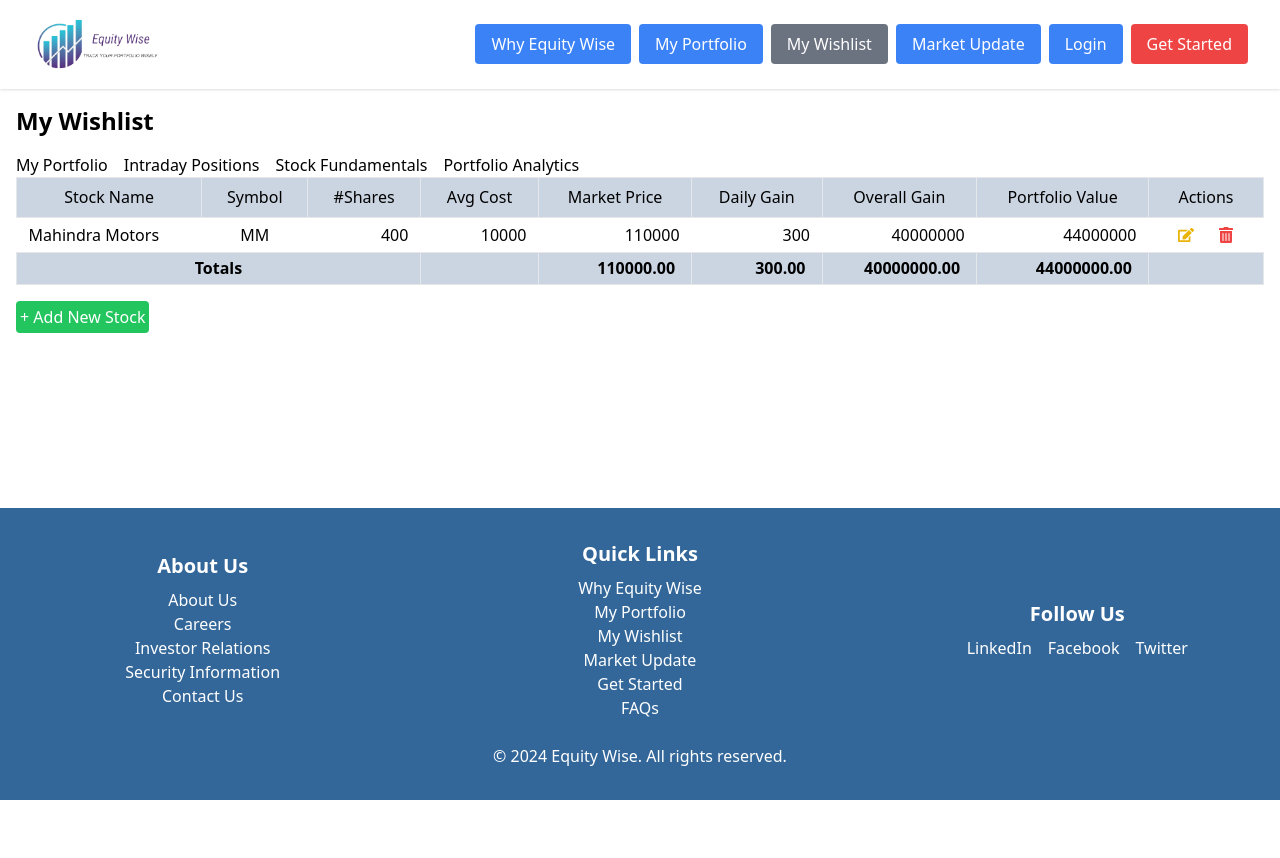
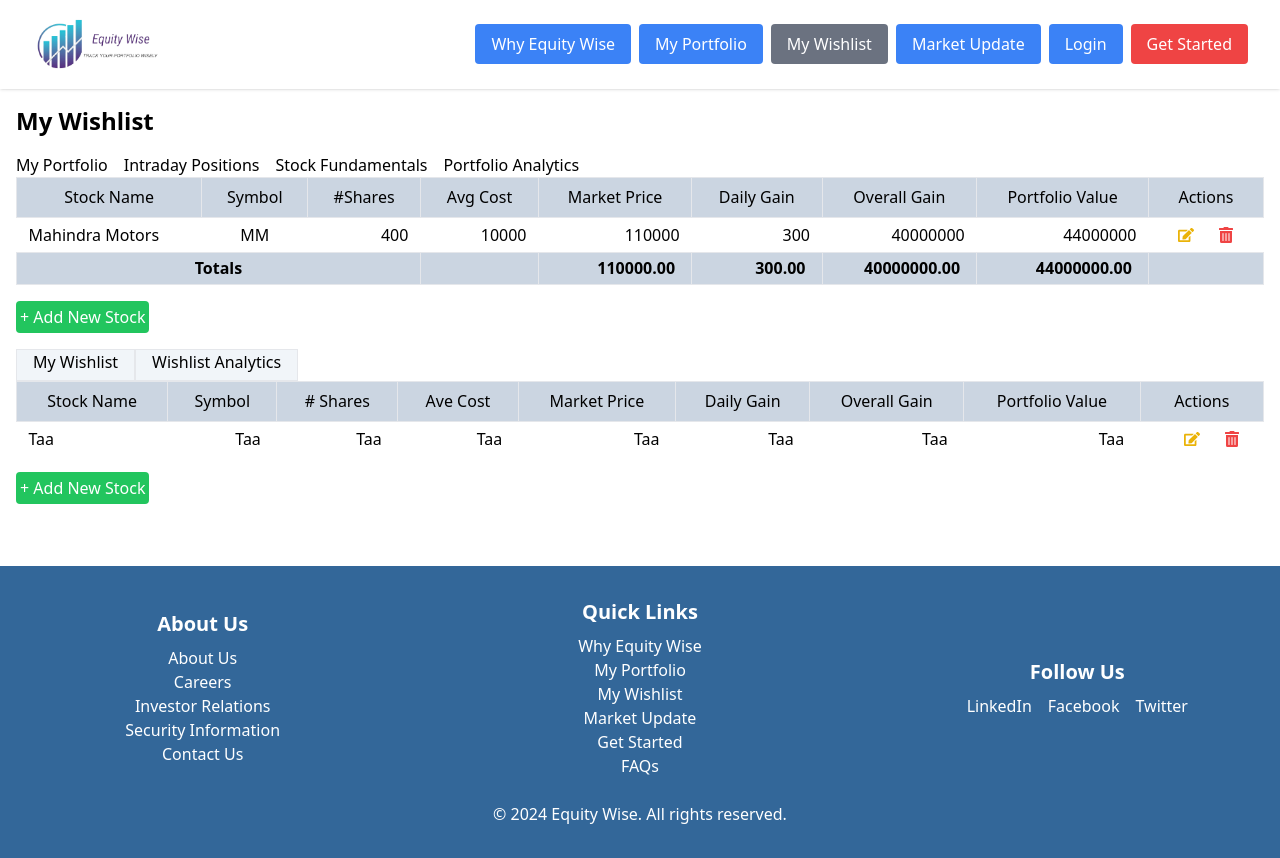
Before and after one commit to pesto-students/frontend-repo-equitywise, a React (Create React App) app: page /mywishlist in a window 1280 px wide. Before the commit the page ends 800 px from the top, so only its background shows below. Built offline with nearby package versions, Linux system fonts and the light colour scheme.

Commit message:
Worked on Wishlist Component

```diff
--- a/src/Components/Portfolio/AddNewStock.js
+++ /dev/null
@@ -1,13 +0,0 @@
-import React from 'react'
-
-const AddNewStock = () => {
-  return (
-    <div>
-      <button className="p-1 bg-green-500 text-white rounded mb-4">
-        + Add New Stock
-      </button>
-    </div>
-  );
-}
-
-export default AddNewStock
--- a/src/Components/Portfolio/MenuTabs.js
+++ /dev/null
@@ -1,12 +0,0 @@
-export default function MenuTabs() {
-  return (
-    <>
-      <div className={`flex flex-row`}>
-        <div className={`bg-slate-100 h-8 px-4 border`}>My Portfolio</div>
-        <div className={`bg-slate-100 h-8 px-4 border`}>Intraday Positions</div>
-        <div className={`bg-slate-100 h-8 px-4 border`}>Stock Fundamentals</div>
-        <div className={`bg-slate-100 h-8 px-4 border`}>Portfolio Analytics</div>
-      </div>
-    </>
-  );
-}
--- /dev/null
+++ b/src/Components/Wishlist/ActionButtons.js
@@ -0,0 +1,26 @@
+import React from "react";
+import { FaEdit, FaTrashAlt } from "react-icons/fa";
+
+function handleEditStock() {
+  // body
+}
+
+function handleDeleteStock() {
+  // body
+}
+
+const ActionButtons = () => {
+  return (
+    <>
+      <button onClick={() => handleEditStock()} className="mr-2 p-2 text-yellow-500 rounded">
+        <FaEdit />
+      </button>
+
+      <button onClick={() => handleDeleteStock()} className="p-2 text-red-500 rounded">
+        <FaTrashAlt />
+      </button>
+    </>
+  );
+};
+
+export default ActionButtons;
--- /dev/null
+++ b/src/Components/Wishlist/AddNewStock.js
@@ -0,0 +1,60 @@
+import React from "react";
+import { useState } from "react";
+
+const AddNewStock = () => {
+  const [displaySearchStockForm, setDisplaySearchStockForm] = useState(false);
+
+  function handleSearchStockFormDisplay() {
+    setDisplaySearchStockForm((prevState) => !prevState);
+    console.log("hell");
+  }
+
+  function handleSearchInput(searchInputText) {
+    // FrontEnd Code for searching comapny using company name
+    const apiKey = "cpibh8hr01qpf0qhejg0cpibh8hr01qpf0qhejgg";
+    const query = searchInputText;
+
+    fetch(`https://finnhub.io/api/v1/search?q=${query}&token=${apiKey}`)
+      .then((response) => {
+        if (!response.ok) {
+          throw new Error("Network response was not ok " + response.statusText);
+        }
+        return response.json();
+      })
+      .then((data) => {
+        console.log(JSON.stringify(data));
+      })
+      .catch((error) => {
+        console.error("There was a problem with the fetch operation:", error);
+      });
+  }
+
+  return (
+    <div>
+      <button className="p-1 bg-green-500 text-white rounded mb-4" onClick={handleSearchStockFormDisplay}>
+        + Add New Stock
+      </button>
+      {displaySearchStockForm && (
+        <div className="mb-4">
+          <form className="mb-4" onSubmit={``}>
+            <div className="flex flex-wrap">
+              <div className="w-full md:w-1/2 lg:w-1/3 xl:w-1/4 mb-4 px-2">
+                <label className="block mb-1">Search Stock</label>
+                <input
+                  type="text"
+                  className={"p-2 border rounded w-full"}
+                  placeholder={"enter stock name"}
+                  onChange={(e) => {
+                    handleSearchInput(e.target.value);
+                  }}
+                />
+              </div>
+            </div>
+          </form>
+        </div>
+      )}
+    </div>
+  );
+};
+
+export default AddNewStock;
--- /dev/null
+++ b/src/Components/Wishlist/MenuTabs.js
@@ -0,0 +1,12 @@
+export default function MenuTabs() {
+  return (
+    <>
+      <div className={`flex flex-row`}>
+        <div className={`bg-slate-100 h-8 px-4 border`}>My Wishlist</div>
+        {/* <div className={`bg-slate-100 h-8 px-4 border`}>Intraday Positions</div> */}
+        {/* <div className={`bg-slate-100 h-8 px-4 border`}>Stock Fundamentals</div> */}
+        <div className={`bg-slate-100 h-8 px-4 border`}>Wishlist Analytics</div>
+      </div>
+    </>
+  );
+}
--- a/src/Components/Portfolio/StockItemRow.js
+++ b/src/Components/Wishlist/StockItemRow.js
@@ -1,8 +1,9 @@
 import React from "react";
+import ActionButtons from "./ActionButtons";
 
 const StockItemRow = () => {
   return (
-    <tr className="hover:bg-slate-100">
+    <tr className="">
       <td className="h-8 pl-3 pr-4 text-left">Taa</td>
       <td className="h-8 pl-3 pr-4 text-right">Taa</td>
       <td className="h-8 pl-3 pr-4 text-right">Taa</td>
@@ -10,7 +11,10 @@ const StockItemRow = () => {
       <td className="h-8 pl-3 pr-4 text-right">Taa</td>
       <td className="h-8 pl-3 pr-4 text-right">Taa</td>
       <td className="h-8 pl-3 pr-4 text-right">Taa</td>
-      <td className="h-8 pl-3 pr-4 text-right">sdfs</td>
+      <td className="h-8 pl-3 pr-4 text-right">Taa</td>
+      <td className="h-8 pl-3 pr-4 text-right">
+        <ActionButtons />
+      </td>
     </tr>
   );
 };
--- a/src/Components/Portfolio/TableHeader.js
+++ b/src/Components/Wishlist/TableHeader.js
@@ -5,6 +5,7 @@ const TableHeader = () => {
     <thead className={`w-full`}>
       <tr className={`w-full bg-slate-300`}>
         <td className={`h-10 pl-4 pr-4 border text-center`}>Stock Name</td>
+        <td className={`h-10 pl-4 pr-4 border text-center`}>Symbol</td>
         <td className={`h-10 pl-4 pr-4 border text-center`}># Shares</td>
         <td className={`h-10 pl-4 pr-4 border text-center`}>Ave Cost</td>
         <td className={`h-10 pl-4 pr-4 border text-center`}>Market Price</td>
--- a/src/Components/Portfolio/Portfolio.js
+++ b/src/Components/Wishlist/Wishlist.js
@@ -5,8 +5,9 @@ import { shrishyle } from "../../Data/classes";
 import MenuTabs from "./MenuTabs";
 import TableHeader from "./TableHeader";
 import StockItemRow from "./StockItemRow";
+import AddNewStock from "./AddNewStock";
 
-export default function Portfolio() {
+export default function Wishlist() {
   return (
     <>
       <MenuTabs />
@@ -16,6 +17,7 @@ export default function Portfolio() {
           <StockItemRow />
         </tbody>
       </table>
+      <AddNewStock />
     </>
   );
 }
--- a/src/pages/MyPortfolio.js
+++ b/src/pages/MyPortfolio.js
@@ -3,7 +3,6 @@ import Header from "../Components/common/Header";
 import Footer from "../Components/common/Footer";
 import SecondMenu from "../Components/SubMenu/SecondMenu";
 import PortfolioDashboard from "../Components/SubMenu/PortfolioDashboard";
-import Portfolio from "../Components/Portfolio/Portfolio";
 import { menuItemsPortfolio, displayTablesPortfolio, portfolioStocks } from "../Data/dataItems";
 
 const MyPortfolio = () => {
@@ -16,7 +15,6 @@ const MyPortfolio = () => {
         <h1 className="text-2xl font-bold mb-4">My Portfolio</h1>
         <SecondMenu activeMenu={activeMenu} setActiveMenu={setActiveMenu} menuItems={menuItemsPortfolio} />
         <PortfolioDashboard activeMenu={activeMenu} displayData={displayTablesPortfolio[activeMenu]} stocks={portfolioStocks} />
-        <Portfolio />
       </main>
       <Footer />
     </div>
--- a/src/pages/MyWishlist.js
+++ b/src/pages/MyWishlist.js
@@ -3,6 +3,7 @@ import Header from '../Components/common/Header';
 import Footer from '../Components/common/Footer';
 import SecondMenu from '../Components/SubMenu/SecondMenu';
 import WishlistDashboard from '../Components/SubMenu/WishlistDashboard';
+import Wishlist from '../Components/Wishlist/Wishlist';
 import { menuItemsWishlist, displayTablesWishlist, wishlistStocks } from '../Data/dataItems';
 
 const MyWishlist = () => {
@@ -14,7 +15,8 @@ const MyWishlist = () => {
       <main className="flex-grow container mx-auto p-4">
         <h1 className="text-2xl font-bold mb-4">My Wishlist</h1>
         <SecondMenu activeMenu={activeMenu} setActiveMenu={setActiveMenu} menuItems={menuItemsWishlist} />
-        <WishlistDashboard activeMenu={activeMenu} displayData={displayTablesWishlist[activeMenu]} stocks={wishlistStocks} />
+        <WishlistDashboard activeMenu={ activeMenu } displayData={ displayTablesWishlist[activeMenu] } stocks={ wishlistStocks } />
+        <Wishlist/>
       </main>
       <Footer />
     </div>
```
